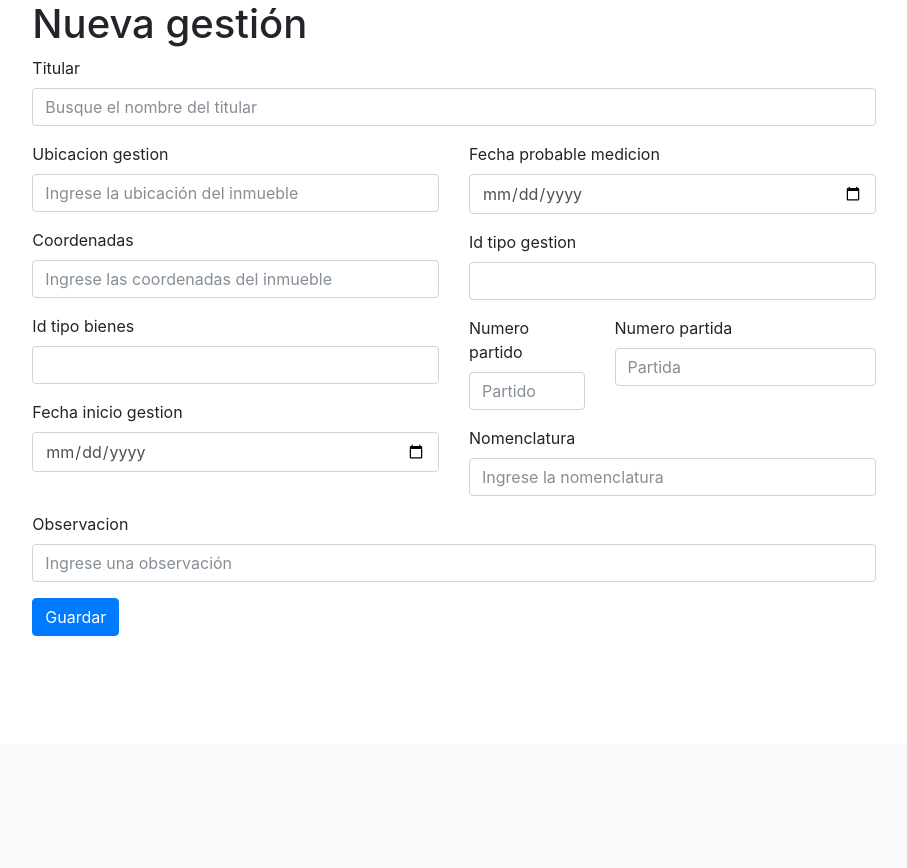
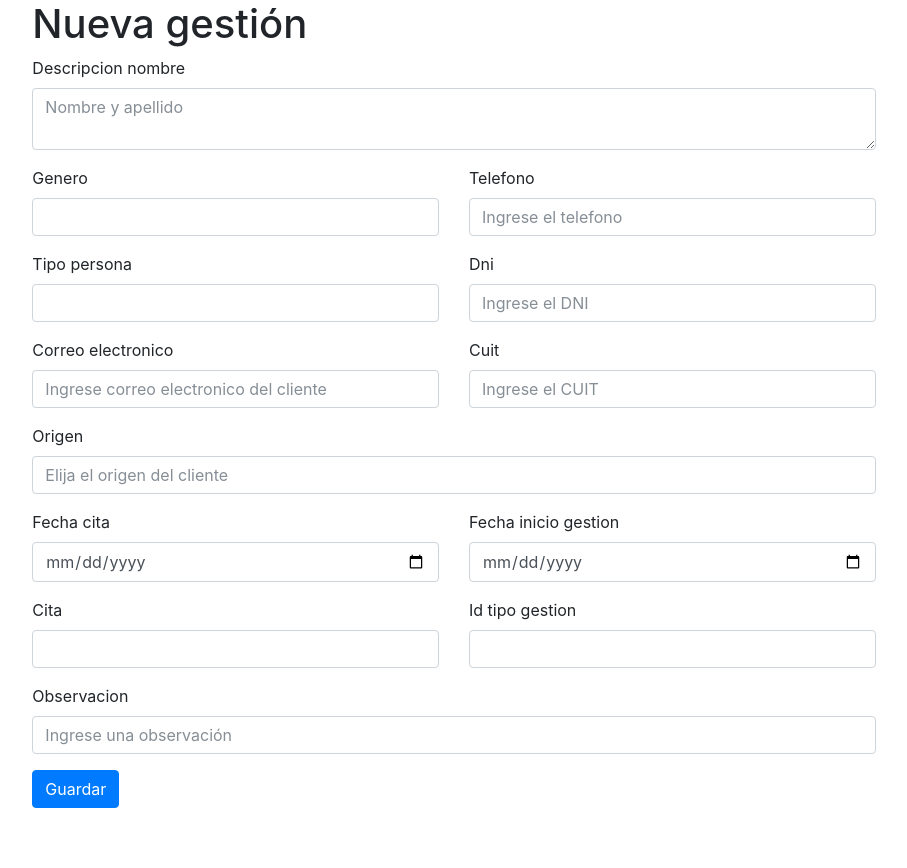
Before and after one commit to papelgames/ordeplos, a Python web app: template app/gestiones/templates/gestiones/alta_gestiones.html in a window 1280 px wide. Shown: the part 56-924 px from the top of the page, without its empty margins (186-1093 px from the left). Before the commit the page ends 692 px from the top, so only its background shows below. Run offline with Jinja, Linux system fonts and the light colour scheme; the template is opened without the code that fills it: most values are stand-ins (such as "Sample title", 1, 10 or a date in 2020); form fields are guessed from the names that the template uses; some libraries are stand-ins or nearby versions.

Commit message:
gestiones mejoradas

```diff
--- a/app/consultas/templates/consultas/bitacora.html
+++ b/app/consultas/templates/consultas/bitacora.html
@@ -8,7 +8,7 @@
 
 <div class="row">
     <div class="offset-md-2 col-md-8">
-        <h3>Cliente: {{ gestion.cliente.descripcion_nombre }} </h3>
+        <h3>Cliente: {{ gestion.personas.descripcion_nombre }} </h3>
         <h3>Número de gestión: {{ gestion.id }} </h3>
         <h3>Titular: {{ gestion.titular }} </h3>
     </div>
--- a/app/gestiones/templates/gestiones/alta_gestiones.html
+++ b/app/gestiones/templates/gestiones/alta_gestiones.html
@@ -2,55 +2,36 @@
 {% from "_render_elements.html" import render_input %}
 
 {% block title %}
-    Groma | Alta de gestiones
+    OrdepLos | Alta de gestiones
 {% endblock %}
 
 {% block content %}
 
+{% if con_persona %}
     <div class="row">
         <div class="offset-md-2 col-md-8">
             <h1>Nueva gestión</h1>
             <form action="" method="post" class="form-horizontal" enctype="multipart/form-data" novalidate>
                 {{ form.hidden_tag() }}
                 <div class="form-group">
-                {{ render_input(form.titular, '', id="titular", class="form-control", placeholder="Busque el nombre del titular", list="titulares", autocomplete="off" ) }}
+                    {{ render_input(form.origen, '', id="origen", class="form-control", placeholder="Elija el origen del cliente", list="titulares", autocomplete="off" ) }}
                 </div>
                 <div class="row">
                     <div class="col-md-6">
                         <div class="form-group">
-                        {{ render_input(form.ubicacion_gestion, '', id="ubicacion_gestion", class="form-control", placeholder="Ingrese la ubicación del inmueble", autocomplete="off") }}
+                            {{ render_input(form.fecha_cita,'', id= "fecha_cita", value=hoy.strftime('%Y-%m-%d'), class="form-control", type="date"  ) }}
                         </div>
                         <div class="form-group">
-                        {{ render_input(form.coordenadas, '', id="coordenadas", class="form-control", placeholder="Ingrese las coordenadas del inmueble", autocomplete="off") }}
+                            {{ render_input(form.cita,'', id= "cita" , class="form-control") }}
                         </div>
+                    </div>
+                    <div class="col-md-6">
 
-                    <div class="form-group">
-                        {{ render_input(form.id_tipo_bienes, '', id="id_tipo_bienes", class="form-control") }}
-                    </div>
                         <div class="form-group">
                             {{ render_input(form.fecha_inicio_gestion, '', id="fecha_inicio_gestion", value=hoy.strftime('%Y-%m-%d'), class="form-control", type="date") }}
                         </div>
-
-                </div>
-                <div class="col-md-6">
-                    <div class="form-group">
-                        {{ render_input(form.fecha_probable_medicion,'', id= "fecha_probable_medicion", value=fecha_probable_medicion_default.strftime('%Y-%m-%d'), class="form-control", type="date"  ) }}
-                    </div>
-
                         <div class="form-group">
                             {{ render_input(form.id_tipo_gestion,'', id= "id_tipo_gestion" , class="form-control") }}
-                    </div>
-
-                    <div class="row">
-                        <div class="col-xs-4 col-sm-3 col-md-4 col-lg-4">
-                            {{ render_input(form.numero_partido,'', id= "numero_partido" , class="form-control", placeholder="Partido", autocomplete="off") }}
-                        </div>
-                        <div class="col-xs-8 col-sm-9 col-md-8 col-lg-8">
-                            {{ render_input(form.numero_partida,'', id= "numero_partida" , class="form-control", placeholder="Partida", autocomplete="off") }}
-                        </div>
-                    </div>
-                    <div class="form-group">
-                        {{ render_input(form.nomenclatura, '', id="nomenclatura", class="form-control", placeholder="Ingrese la nomenclatura", autocomplete="off") }}
                         </div>
 
                     </div>
@@ -61,14 +42,86 @@
                 </div>
 
 
+                <button type="submit" class="btn btn-primary">Guardar</button>
+            </form>
+        </div>
+</div>
+{% else %}
+    <div class="row">
+        <div class="offset-md-2 col-md-8">
+            <h1>Nueva gestión</h1>
+            <form action="" method="post" class="form-horizontal" enctype="multipart/form-data" novalidate>
+                {{ form.hidden_tag() }}
+                <div class="form-group">
+                    {{ render_input(form.descripcion_nombre, '', id="descripcion_nombre", class="form-control", placeholder="Nombre y apellido", autocomplete="off" ) }}
+                </div>
+                <div class="row">
+                    <div class="col-md-6">
+                        <div class="form-group">
+                            {{ render_input(form.genero,'', id= "genero", class="form-control" ) }}
+                        </div>
+                        <div class="form-group">
+                            {{ render_input(form.tipo_persona,'', id= "tipo_persona" , class="form-control") }}
+                        </div>
+                        <div class="form-group">
+                            {{ render_input(form.correo_electronico,'', id= "correo_electronico" , class="form-control", placeholder="Ingrese correo electronico del cliente" ) }}
+                        </div>
+                    </div>
+                    <div class="col-md-6">
+
+                        <div class="form-group">
+                            {{ render_input(form.telefono, '', id="telefono",  class="form-control", placeholder="Ingrese el telefono") }}
+                        </div>
+                        <div class="form-group">
+                            {{ render_input(form.dni,'', id= "dni" , class="form-control", placeholder="Ingrese el DNI") }}
+                        </div>
+                        <div class="form-group">
+                            {{ render_input(form.cuit,'', id= "cuit" , class="form-control", placeholder="Ingrese el CUIT" ) }}
+                        </div>
+
+                    </div>
+                </div>
+                <div class="form-group">
+                    {{ render_input(form.origen, '', id="origen", class="form-control", placeholder="Elija el origen del cliente", list="titulares", autocomplete="off" ) }}
+                </div>
+                <div class="row">
+                    <div class="col-md-6">
+                        <div class="form-group">
+                            {{ render_input(form.fecha_cita,'', id= "fecha_cita", value=hoy.strftime('%Y-%m-%d'), class="form-control", type="date"  ) }}
+                        </div>
+                        <div class="form-group">
+                            {{ render_input(form.cita,'', id= "cita" , class="form-control") }}
+                        </div>
+                    </div>
+                    <div class="col-md-6">
+
+                        <div class="form-group">
+                            {{ render_input(form.fecha_inicio_gestion, '', id="fecha_inicio_gestion", value=hoy.strftime('%Y-%m-%d'), class="form-control", type="date") }}
+                        </div>
+                        <div class="form-group">
+                            {{ render_input(form.id_tipo_gestion,'', id= "id_tipo_gestion" , class="form-control") }}
+                        </div>
+
+                    </div>
+                </div>
+
+                <div class="form-group">
+                    {{ render_input(form.observacion, '', id="observacion", class="form-control", placeholder="Ingrese una observación", autocomplete="off") }}
+                </div>
+
+
+                <button type="submit" class="btn btn-primary">Guardar</button>
+            </form>
+        </div>
+    </div>
+
+{% endif %}
+
 <datalist id="titulares">
     {% for titular in clientes %}
     <option  value="{{ titular.descripcion_nombre}}">
     {% endfor %}
 </datalist>
-            <button type="submit" class="btn btn-primary">Guardar</button>
-        </form>
-    </div>
-</div>
+
 
 {% endblock %}
--- a/app/models.py
+++ b/app/models.py
@@ -26,6 +26,7 @@ class Personas (Base):
     __tablename__ = "personas"
     descripcion_nombre = db.Column(db.String(50), nullable = False)
     cuit = db.Column(db.String(11), nullable = False)
+    dni = db.Column(db.String(8), nullable = False)
     correo_electronico = db.Column(db.String(256))
     telefono = db.Column(db.String(256))
     genero = db.Column(db.String(9))
@@ -36,6 +37,8 @@ class Personas (Base):
     usuario_alta = db.Column(db.String(256))
     usuario_modificacion = db.Column(db.String(256))
     id_usuario = db.Column(db.Integer, db.ForeignKey('users.id'))
+    gestiones = db.relationship('Gestiones', backref='personas', uselist=True, lazy=True)
+
 
     def save(self):
         if not self.id:
@@ -83,7 +86,7 @@ class Gestiones (Base):
     usuario_modificacion = db.Column(db.String(256))
     observaciones = db.relationship('Observaciones', backref='gestiones', uselist=True, lazy=True)
     gestiones_de_tareas = db.relationship('GestionesDeTareas', backref='gestiones', uselist=True, lazy=True)
-    cliente = db.relationship('Personas', backref='persona_cliente', foreign_keys='Gestiones.id_cliente', uselist=False, lazy=True)
+    #cliente = db.relationship('Personas', backref='persona_cliente', foreign_keys='Gestiones.id_cliente', uselist=False, lazy=True)
 
     def save(self):
         if not self.id:
```
Also changed, not shown: app/common/filters.py (+62 -0 lines), app/consultas/templates/consultas/caratula.html (+7 -12 lines), app/consultas/templates/consultas/lista_gestiones.html (+7 -16 lines), app/gestiones/forms.py (+17 -19 lines), app/gestiones/routes.py (+103 -52 lines). Lines whose indentation alone changed are shown as unchanged.
